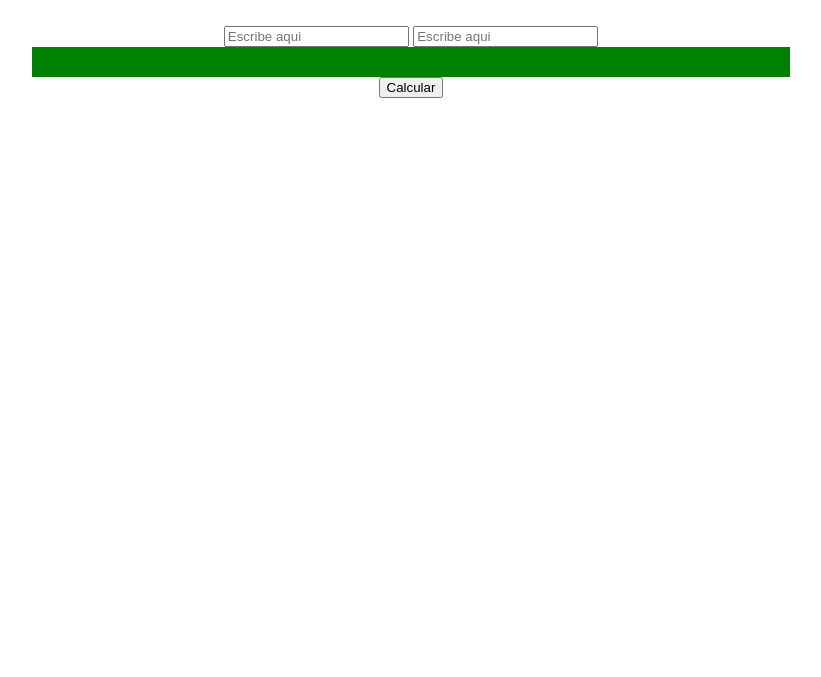
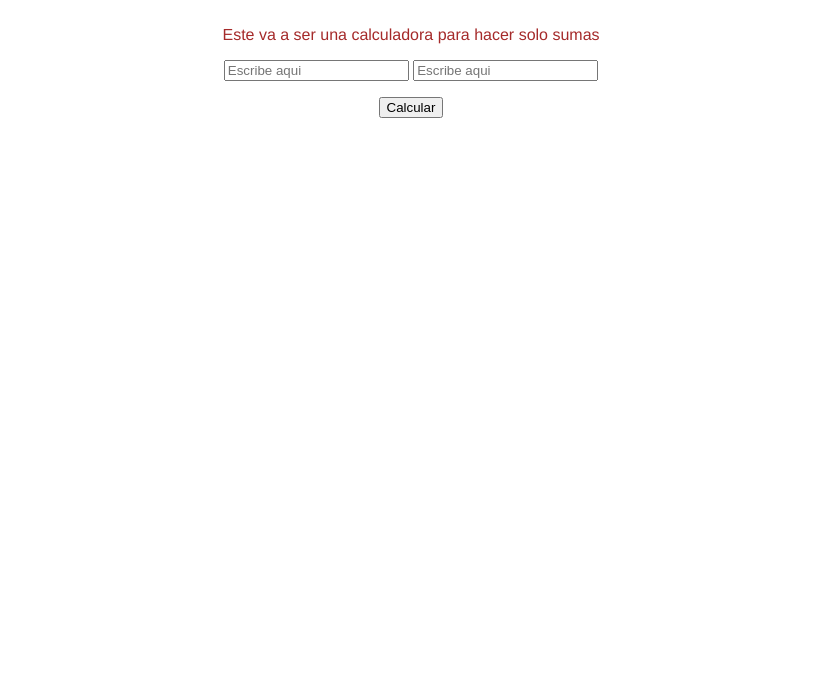
Before and after one commit to Gerardo-Lara-O/ejemplo-con-https, a plain HTML site: page index.html in a window 1280 px wide. Shown: the part 123-800 px from the top of the page, without its empty margins (229-1050 px from the left). Drawn offline with Linux system fonts and the light colour scheme.

Commit message:
Ajuste de estilos y otras cosillas mas

```diff
--- a/css/estilo.css
+++ b/css/estilo.css
@@ -19,9 +19,9 @@
 }
 
 #container-body p{
-    color: aliceblue;
-    background-color: green;
-    padding: 15px;
-    margin: 0 20%;
+    color: brown;
+}
 
+#resultado{
+    color: green;
 }
--- a/index.html
+++ b/index.html
@@ -13,6 +13,7 @@
             <h1>Calculadora basica</h1>
         </div>
         <div id="container-body">
+            <p>Este va a ser una calculadora para hacer solo sumas</p>
             <input type="text" id="input1" placeholder="Escribe aqui">
             <input type="text" id="input2" placeholder="Escribe aqui">
             <p id="resultado"></p>
```
